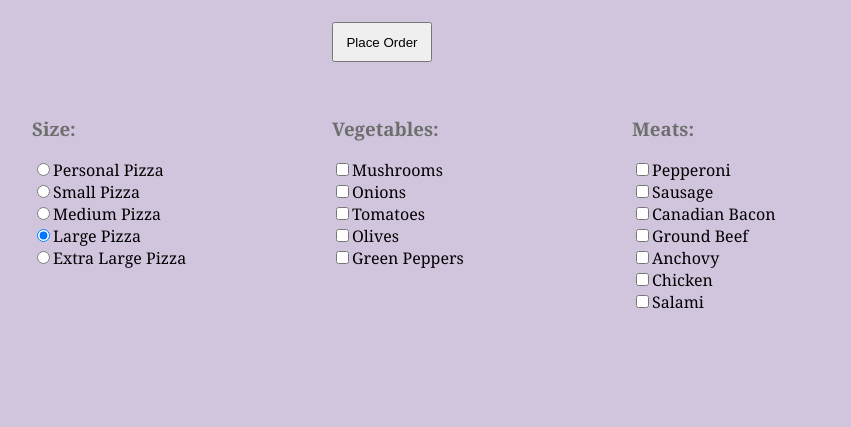
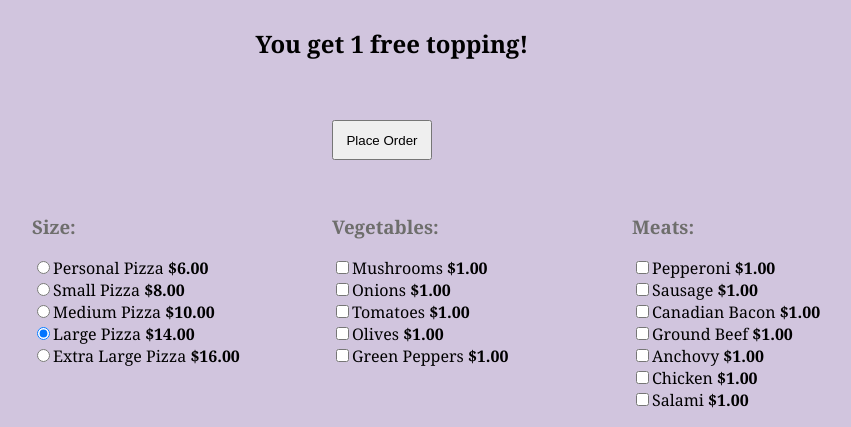
Before and after one commit to KirstenO09/JAVASCRIPT-PROJECTS, a plain HTML site: page Pizza_Project/Pizza.html in a window 1280 px wide. Shown: the part 56-483 px from the top of the page, without its empty margins (258-1109 px from the left). Drawn offline with Linux system fonts and the light colour scheme.

Commit message:
refactor Pizza.html and Pizza.css for improved structure and styling

```diff
--- a/Pizza_Project/Pizza.html
+++ b/Pizza_Project/Pizza.html
@@ -2,7 +2,7 @@
 <html lang="en">
 
 <head>
-    <META HTTP-EQUIV="Content-Type" CONTENT="text/html; charset=UTF-8">
+    <meta charset="utf-8">
     <title>Pizza Drill Demo</title>
     <meta name="viewport" content="width=device-width, initial-scale=1.0">
     <script src="Pizza_JavaScript/Pizza.js" defer></script>
@@ -11,37 +11,38 @@
 
 <body>
     <div id="menuBG">
-        <h1 style="margin: 0 0px 0 20px;">Pizza Drill Tutorial</h1>
+        <h1>Pizza Drill Tutorial</h1>
+        <h2>You get 1 free topping!</h2>
         <input id="btnorder" type="button" onclick="getReceipt()" value="Place Order">
         <form id="frmMenu">
             <div class="row">
             <div class="menu left">
                 <h3>Size:</h3>
-                <input class="size" type="radio" name="Size" value="Personal Pizza" title="Personal Pizza">Personal Pizza</label><br>
-                <input class="size" type="radio" name="Size" value="Small Pizza" title="Small Pizza">Small Pizza<br>
-                <input class="size" type="radio" name="Size" value="Medium Pizza" title="Medium Pizza">Medium Pizza<br>
-                <input class="size" type="radio" name="Size" value="Large Pizza" title="Large Pizza" checked>Large Pizza<br>
-                <input class="size" type="radio" name="Size" value="Extra Large Pizza" title="Extra Large Pizza">Extra Large Pizza<br>
+                <input class="size" type="radio" name="Size" value="Personal Pizza" title="Personal Pizza">Personal Pizza <b>$6.00</b><br>
+                <input class="size" type="radio" name="Size" value="Small Pizza" title="Small Pizza">Small Pizza <b>$8.00</b><br>
+                <input class="size" type="radio" name="Size" value="Medium Pizza" title="Medium Pizza">Medium Pizza <b>$10.00</b><br>
+                <input class="size" type="radio" name="Size" value="Large Pizza" title="Large Pizza" checked>Large Pizza <b>$14.00</b><br>
+                <input class="size" type="radio" name="Size" value="Extra Large Pizza" title="Extra Large Pizza">Extra Large Pizza <b>$16.00</b><br>
             </div>
 
             <div class="menu center">
                 <h3>Vegetables:</h3>
-                <input class="toppings" type="checkbox" name="Topping" value="Mushrooms" title="Mushrooms">Mushrooms<br>
-                <input class="toppings" type="checkbox" name="Topping" value="Onions" title="Onions">Onions<br>
-                <input class="toppings" type="checkbox" name="Topping" value="Tomatoes" title="Tomatoes">Tomatoes<br>
-                <input class="toppings" type="checkbox" name="Topping" value="Olives" title="Olives">Olives<br>
-                <input class="toppings" type="checkbox" name="Topping" value="Green Peppers" title="Green Peppers">Green Peppers<br>
+                <input class="toppings" type="checkbox" name="Topping" value="Mushrooms" title="Mushrooms">Mushrooms <b>$1.00</b><br>
+                <input class="toppings" type="checkbox" name="Topping" value="Onions" title="Onions">Onions <b>$1.00</b><br>
+                <input class="toppings" type="checkbox" name="Topping" value="Tomatoes" title="Tomatoes">Tomatoes <b>$1.00</b><br>
+                <input class="toppings" type="checkbox" name="Topping" value="Olives" title="Olives">Olives <b>$1.00</b><br>
+                <input class="toppings" type="checkbox" name="Topping" value="Green Peppers" title="Green Peppers">Green Peppers <b>$1.00</b><br>
             </div>
 
             <div class="menu right">
                 <h3>Meats:</h3>
-                <input class="toppings" type="checkbox" name="Topping" value="Pepperoni" title="Pepperoni">Pepperoni<br>
-                <input class="toppings" type="checkbox" name="Topping" value="Sausage" title="Sausage">Sausage<br>
-                <input class="toppings" type="checkbox" name="Topping" value="Canadian Bacon" title="Canadian Bacon">Canadian Bacon<br>
-                <input class="toppings" type="checkbox" name="Topping" value="Ground Beef" title="Ground Beef">Ground Beef<br>
-                <input class="toppings" type="checkbox" name="Topping" value="Anchovy" title="Anchovy">Anchovy<br>
-                <input class="toppings" type="checkbox" name="Topping" value="Chicken" title="Chicken">Chicken<br>
-                <input class="toppings" type="checkbox" name="Topping" value="Salami" title="Salami">Salami<br>
+                <input class="toppings" type="checkbox" name="Topping" value="Pepperoni" title="Pepperoni">Pepperoni <b>$1.00</b><br>
+                <input class="toppings" type="checkbox" name="Topping" value="Sausage" title="Sausage">Sausage <b>$1.00</b><br>
+                <input class="toppings" type="checkbox" name="Topping" value="Canadian Bacon" title="Canadian Bacon">Canadian Bacon <b>$1.00</b><br>
+                <input class="toppings" type="checkbox" name="Topping" value="Ground Beef" title="Ground Beef">Ground Beef <b>$1.00</b><br>
+                <input class="toppings" type="checkbox" name="Topping" value="Anchovy" title="Anchovy">Anchovy <b>$1.00</b><br>
+                <input class="toppings" type="checkbox" name="Topping" value="Chicken" title="Chicken">Chicken <b>$1.00</b><br>
+                <input class="toppings" type="checkbox" name="Topping" value="Salami" title="Salami">Salami <b>$1.00</b><br>
             </div>
             </div>
 
--- a/Pizza_Project/Pizza_CSS/Pizza.css
+++ b/Pizza_Project/Pizza_CSS/Pizza.css
@@ -46,6 +46,11 @@ h1{
     font-family: 'Cambria', Georgia, Times, 'Times New Roman', serif;
     color: rgb(70, 73, 77);
     text-align: center;
+    margin: 0 0px 0 20px;
+}
+h2{
+    text-align: center;
+    margin: 30px 0px 60px 20px;
 }
 
 h3{
@@ -54,7 +59,7 @@ h3{
 }
 
 div{
-    margin: 10px 0px 0px 100px;
+    margin-right: 100px;
     font-family: Georgia,'Times New Roman', Times, serif;
     color: black;
 }
@@ -62,7 +67,7 @@ div{
 .row{
     display: flex;
     justify-content: center;
-    margin: 25px auto;
+    margin: 35px;
 }
 
 @media (min-width: 992px) {
@@ -82,8 +87,12 @@ div{
 
 .right{
     flex: 0 0 auto;
-    width: 200px;
+    width: 0px;
     height: 200px;
-    float: left;
+    float: right;
 }
 }
+
+.menu {
+    white-space: nowrap;
+}
```
